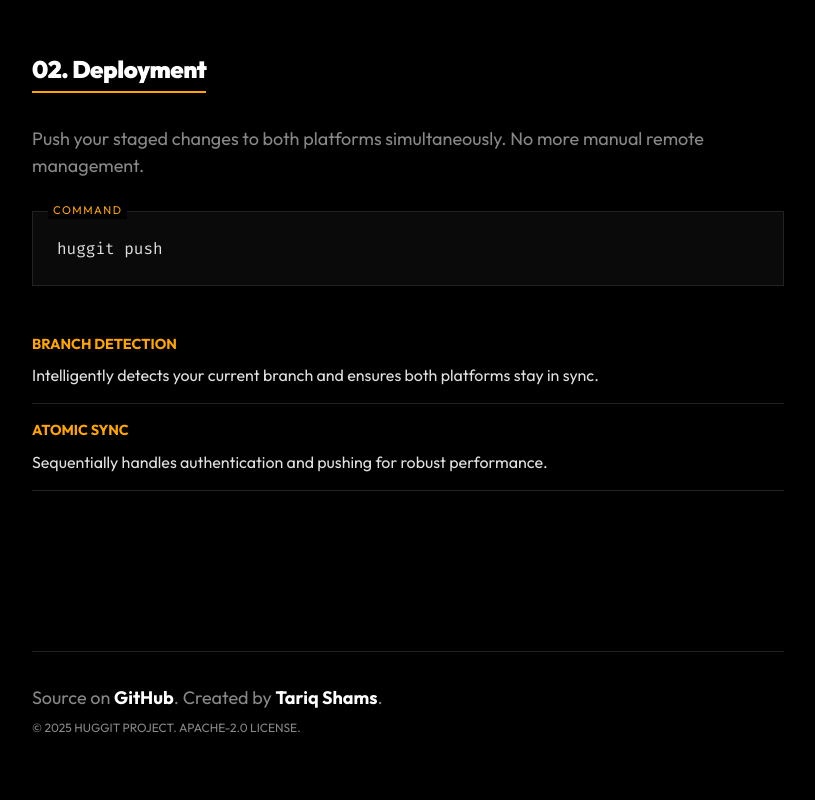
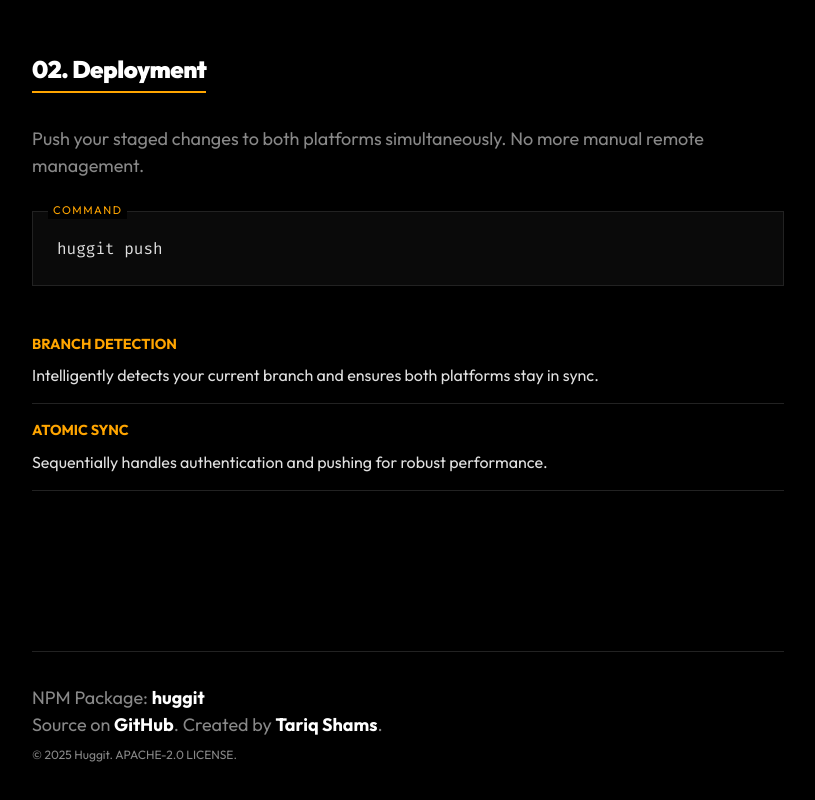
Before and after one commit to tariqshams/huggit, a website: page docs/index.html in a window 1280 px wide. Shown: the part 927-1727 px from the top of the page, without its empty margins (232-1047 px from the left). Drawn offline with Linux system fonts and the light colour scheme.

Commit message:
chore: update readme and docs to include npm package link

```diff
--- a/docs/index.html
+++ b/docs/index.html
@@ -70,8 +70,9 @@
     </main>
 
     <footer>
-      <p>Source on <a href="https://github.com/tariqshams/huggit">GitHub</a>. Created by <a href="https://github.com/tariqshams">Tariq Shams</a>.</p>
-      <p style="margin-top: 0.5rem; font-size: 0.75rem;">© 2025 HUGGIT PROJECT. APACHE-2.0 LICENSE.</p>
+      <p>NPM Package: <a href="https://www.npmjs.com/package/huggit">huggit</a></p>
+      <p>Source on <a href="https://github.com/tariqshams/huggit">GitHub</a>. Created by <a href="https://www.tariqshams.com">Tariq Shams</a>.</p>
+      <p style="margin-top: 0.5rem; font-size: 0.75rem;">© 2025 Huggit. APACHE-2.0 LICENSE.</p>
     </footer>
   </div>
 </body>
```
Also changed, not shown: README.md.
